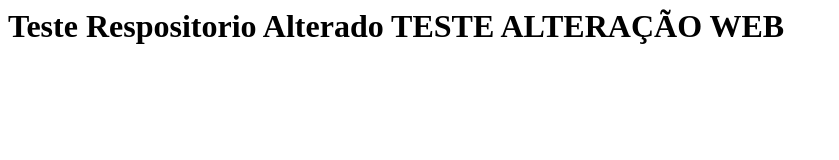
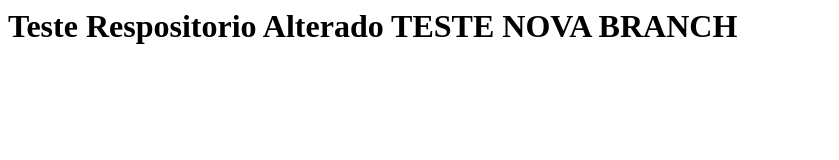
Before and after one commit to dreanp/GitFundamentos, a plain HTML site: page Index.html in a window 1280 px wide. Shown: the whole page, without its empty margins (0-839 px from the left). Drawn offline with Linux system fonts and the light colour scheme.

Commit message:
Alteração New Branch
Teste new Branch

```diff
--- a/Index.html
+++ b/Index.html
@@ -1 +1 @@
-<h1> Teste Respositorio Alterado TESTE ALTERAÇÃO WEB</h1>
+<h1> Teste Respositorio Alterado TESTE NOVA BRANCH</h1>
```
Also changed, not shown: Index2.html (+1 -1 lines).
